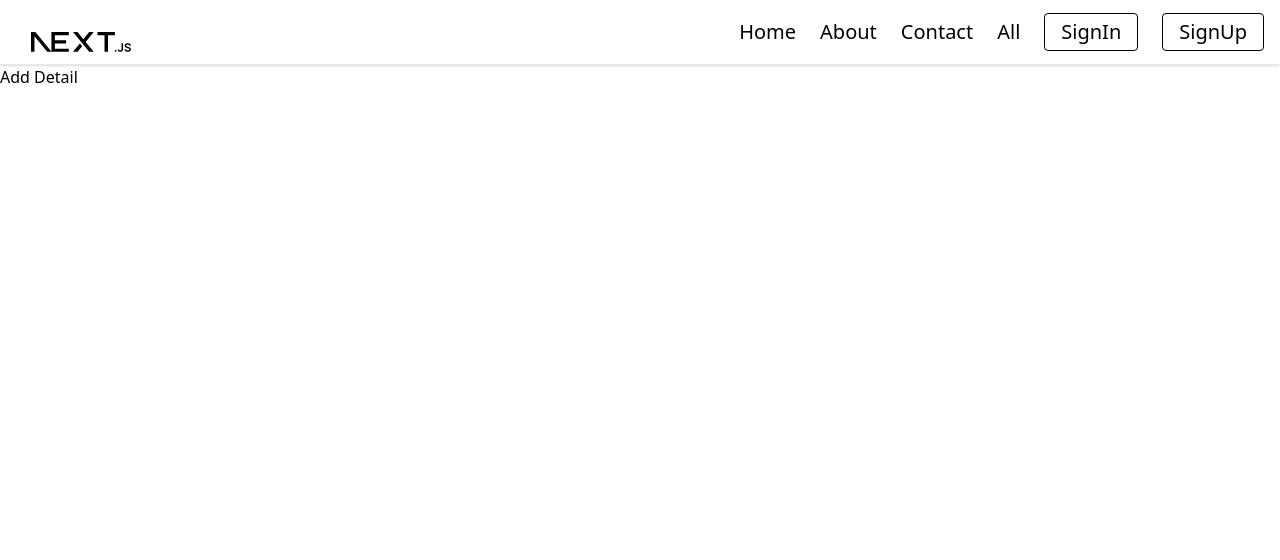
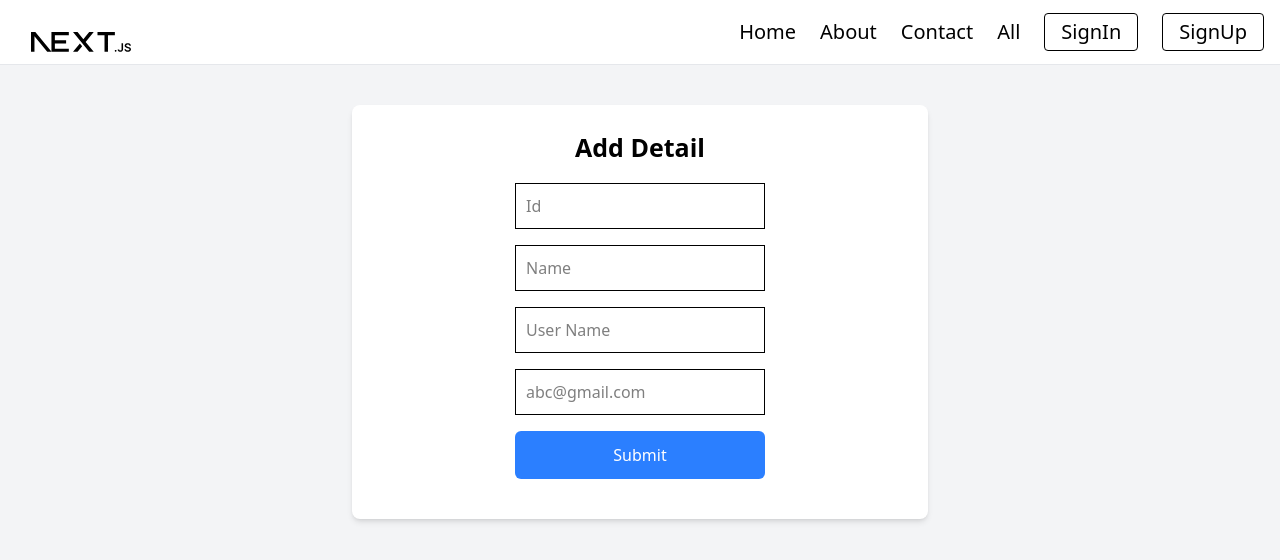
Before and after one commit to krishnamistry-17/NextJS, a Next.js app: page /notes/add in a window 1280 px wide. Shown: the top 560 px of the page. Built offline with nearby package versions, Linux system fonts and the light colour scheme; no server answers.

Commit message:
add detail functionality & update context

```diff
--- a/app/notes/add/page.tsx
+++ b/app/notes/add/page.tsx
@@ -1,7 +1,84 @@
+"use client";
+
+import React, { useState } from "react";
+import { useNotesContext } from "@/context/NotesContext";
+import { useRouter } from "next/navigation";
+
 export default function AddDetail() {
+  const { addNote } = useNotesContext();
+  const router = useRouter();
+  const [formData, setFormData] = useState({
+    id: "",
+    name: "",
+    username: "",
+    email: "",
+  });
+
+  const handleSubmit = (e: React.FormEvent) => {
+    e.preventDefault();
+
+    const newNote = {
+      ...formData,
+    };
+
+    addNote(newNote);
+    setFormData({ id: "", name: "", username: "", email: "" }); // Clear form
+    router.push("/notes");
+  };
   return (
-    <div>
-      <p>Add Detail</p>
+    <div className="min-h-screen bg-gray-100 py-10 px-4">
+      <div className="max-w-xl mx-auto bg-white shadow-md rounded-lg p-6">
+        <p className="text-[25px] font-bold text-black text-center">
+          Add Detail
+        </p>
+        <form
+          className="flex justify-center items-center"
+          onSubmit={handleSubmit}
+        >
+          <div className="flex flex-col gap-4 my-4 text-center">
+            <input
+              type="number"
+              placeholder="Id"
+              className="max-w-[250px] p-[10px] border border-black"
+              value={formData.id}
+              onChange={(e) => setFormData({ ...formData, id: e.target.value })}
+            />
+            <input
+              type="text"
+              placeholder="Name"
+              className="max-w-[250px] p-[10px] border border-black"
+              value={formData.name}
+              onChange={(e) =>
+                setFormData({ ...formData, name: e.target.value })
+              }
+            />
+            <input
+              type="text"
+              placeholder="User Name"
+              className="max-w-[250px] p-[10px] border border-black"
+              value={formData.username}
+              onChange={(e) =>
+                setFormData({ ...formData, username: e.target.value })
+              }
+            />
+            <input
+              type="email"
+              placeholder="abc@gmail.com"
+              className="max-w-[250px] p-[10px] border border-black"
+              value={formData.email}
+              onChange={(e) =>
+                setFormData({ ...formData, email: e.target.value })
+              }
+            />
+            <button
+              type="submit"
+              className="bg-blue-500 hover:bg-blue-700 px-4 py-3 text-white rounded-md"
+            >
+              Submit
+            </button>
+          </div>
+        </form>
+      </div>
     </div>
   );
 }
--- a/app/notes/page.tsx
+++ b/app/notes/page.tsx
@@ -25,11 +25,6 @@ export default function Notes() {
     document.body.style.overflow = isModalOpen ? "hidden" : "show";
   }, [isModalOpen]);
 
-  const handleDelete = (id: number) => {
-    setDeleteId(id);
-    setIsModalOpen(true);
-  };
-
   const handleConfirmDelete = () => {
     if (deleteId !== null) {
       setNotes((prev) => prev.filter((note) => note.id !== deleteId));
@@ -41,6 +36,15 @@ export default function Notes() {
   const handleCancelDelete = () => {
     setDeleteId(null);
     setIsModalOpen(false);
+  };
+
+  const handleDelete = (id: number) => {
+    setDeleteId(id);
+    setIsModalOpen(true);
+  };
+
+  const handleAdd = () => {
+    router.push("/notes/add");
   };
 
   const handleEdit = (id: number) => {
@@ -66,8 +70,15 @@ export default function Notes() {
               <th className="text-sm font-medium text-gray-700 px-4 py-2 border">
                 Email
               </th>
-              <th className="text-sm font-medium text-gray-700 px-4 py-2 border">
-                Actions
+              <th className="border">
+                <div className="flex justify-center">
+                  <button
+                    onClick={handleAdd}
+                    className="px-3 py-1  text-xs text-white bg-green-500 hover:bg-green-700 rounded"
+                  >
+                    Add
+                  </button>
+                </div>
               </th>
             </tr>
           </thead>
--- a/context/NotesContext.tsx
+++ b/context/NotesContext.tsx
@@ -12,6 +12,7 @@ export interface Note {
 interface NotesContextType {
   notes: Note[];
   updateNote: (note: Note) => void;
+  addNote: (note: Note) => void;
   setNotes: (notes: Note[]) => void;
 }
 
@@ -37,8 +38,12 @@ export const NotesProvider: React.FC<{ children: React.ReactNode }> = ({
     );
   };
 
+  const addNote = (newNote: Note) => {
+    setNotes((prev) => [...prev, newNote]);
+  };
+
   return (
-    <NotesContext.Provider value={{ notes, updateNote, setNotes }}>
+    <NotesContext.Provider value={{ notes, updateNote, addNote, setNotes }}>
       {children}
     </NotesContext.Provider>
   );
```
Also changed, not shown: app/notes/edit/[id]/page.tsx (+0 -141 lines).
